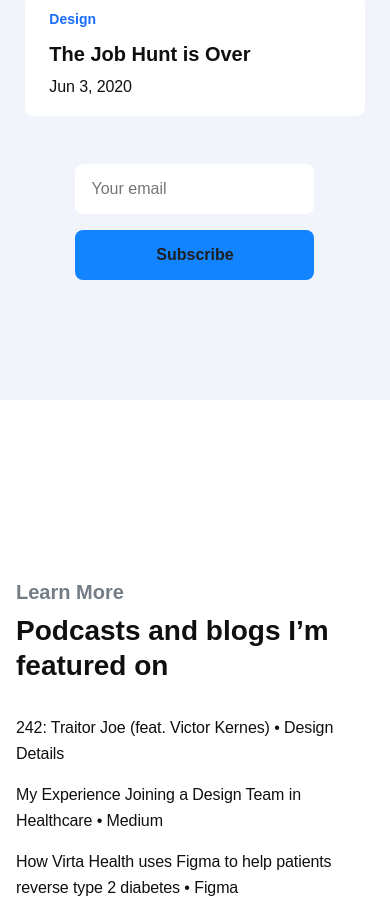
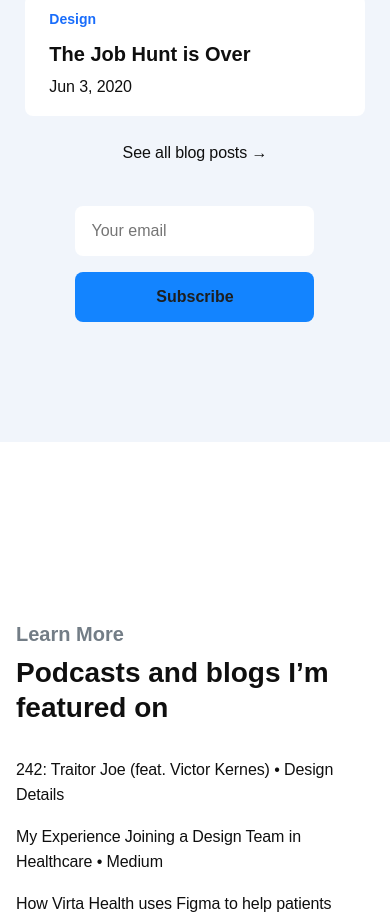
Before and after one commit to victorkernes/victor-kernes-next, a Next.js app: page / in a window 390 px wide. Shown: the part 2458-3379 px from the top of the page. Built offline with nearby package versions, Linux system fonts and the light colour scheme.

Commit message:
Adding link to other blog posts

```diff
--- a/pages/index.js
+++ b/pages/index.js
@@ -12,7 +12,8 @@ export default () => (
           <a href="https://www.gradescope.com" target="_blank">
             Gradescope
           </a>
-          {""}, living in San Francisco. Take a look around and let me know if you need anything.
+          {""}, living in San Francisco. Take a look around and let me know if
+          you need anything.
         </p>
         <a
           className={"HireMeButton"}
@@ -65,6 +66,9 @@ export default () => (
             </li>
           </a>
         </ul>
+        <p className={"MoreBlogPosts"}>
+          <a href="https://blog.victorkernes.com" alt="See all blog posts">See all blog posts →</a>
+        </p>
         <form
           className={"SubscribeForm"}
           action="https://tinyletter.com/victorkernes"
--- a/pages/styles.css
+++ b/pages/styles.css
@@ -283,6 +283,10 @@ p {
   visibility: visible;
   opacity: 1;
 }
+.MoreBlogPosts {
+  text-align: center;
+  margin: 1rem;
+}
 @media (max-width: 720px) {
   .Title {
     font-size: 1.75rem;
@@ -345,6 +349,9 @@ p {
   .LearnMoreLink {
     font-size: 1rem;
   }
+  .MoreBlogPosts {
+    font-size: 1rem;
+  }
 }
 @keyframes fadein {
   from {
```
